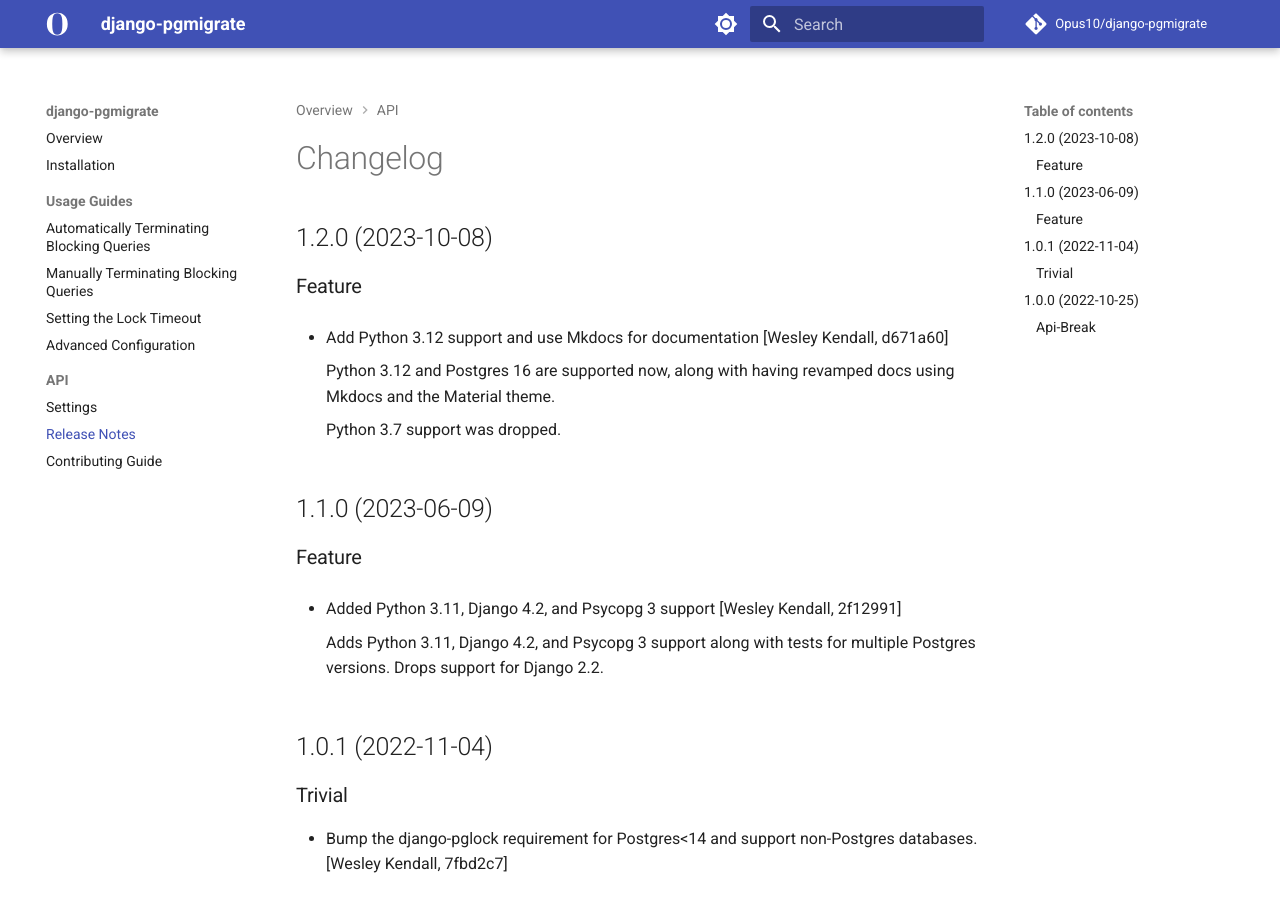
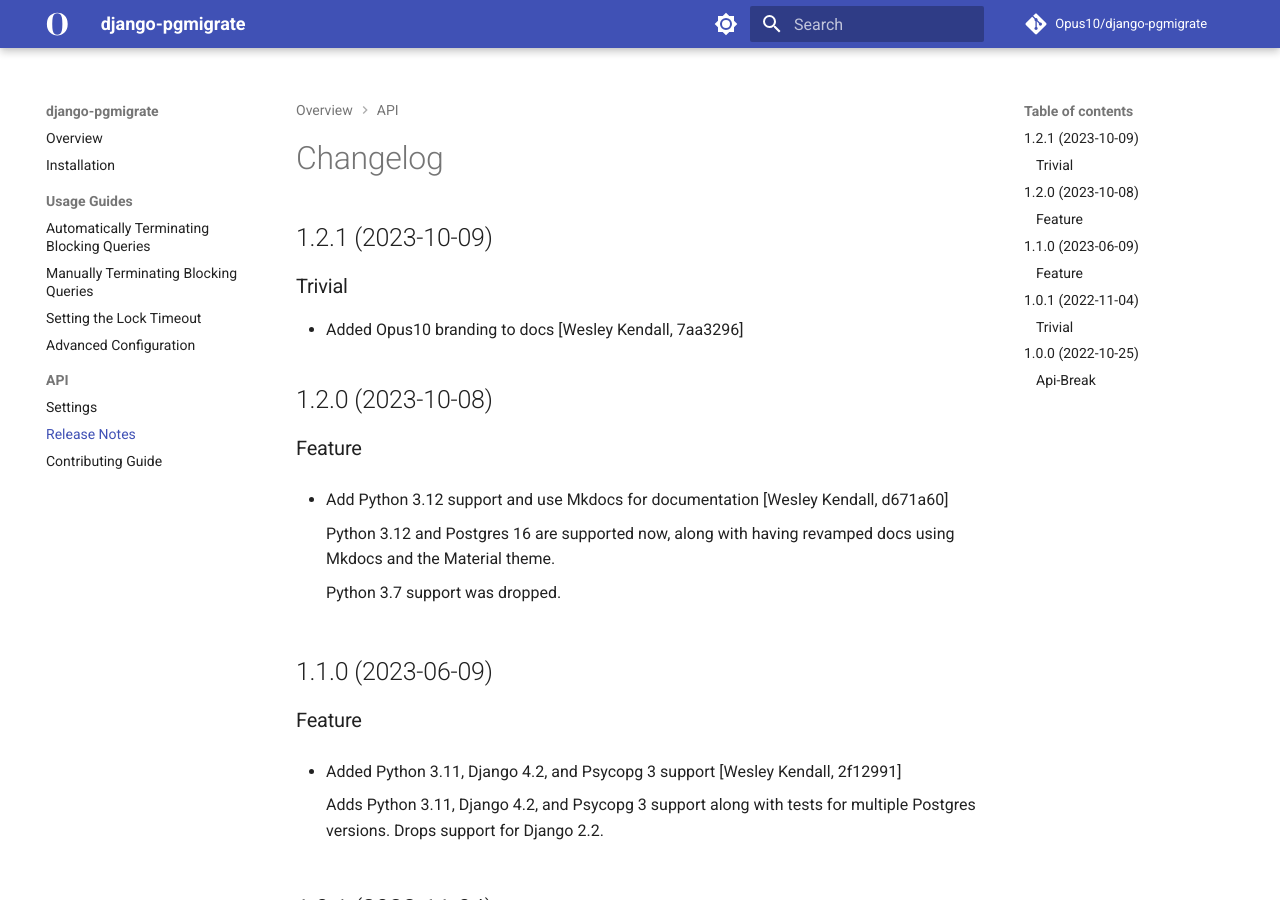
Before and after one commit to Opus10/django-pgmigrate, an MkDocs documentation site: the page built from docs/release_notes.md, in a window 1280 px wide and 900 px high. Built offline with MkDocs 1.6.1 and Material for MkDocs 9.7.7, drawn with Linux system fonts in a browser that asks for light colours; comment, search, counter and statistics services are not loaded.

Commit message:
Release version 1.2.1 [skip ci]
Type: trivial

```diff
--- a/docs/release_notes.md
+++ b/docs/release_notes.md
@@ -1,4 +1,10 @@
 # Changelog
+
+## 1.2.1 (2023-10-09)
+
+### Trivial
+
+  - Added Opus10 branding to docs [Wesley Kendall, 7aa3296]
 
 ## 1.2.0 (2023-10-08)
 
--- a/pyproject.toml
+++ b/pyproject.toml
@@ -29,7 +29,7 @@
 exclude = [
   "*/tests/"
 ]
-version = "1.2.0"
+version = "1.2.1"
 description = "Less downtime during migrations."
 authors = ["Opus 10 Engineering"]
 classifiers = [
```
Also changed, not shown: CHANGELOG.md (+6 -0 lines).
